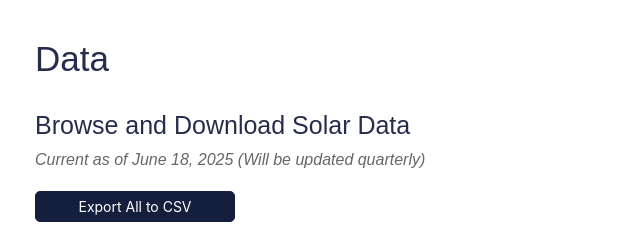
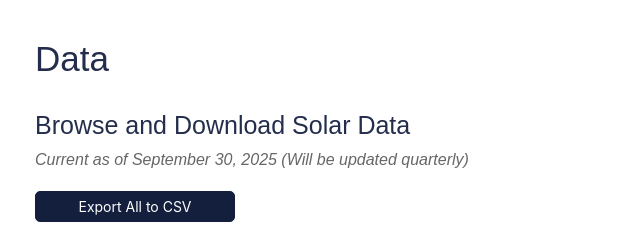
Before and after one commit to coopercenter/solar-database, a Django app: template database/templates/database/data.html in a window 1280 px wide. Shown: the part 60-302 px from the top of the page, without its empty margins (0-640 px from the left). Run offline with Django 4.2, Linux system fonts and the light colour scheme; the template is opened without the code that fills it, so the values that code supplies are empty; parts of the project's set-up code (start-up, migrations or seed data) failed here and were passed over; some libraries are stand-ins or nearby versions.

Commit message:
updated date to September 30 on various pages

```diff
--- a/database/plotly_dash.py
+++ b/database/plotly_dash.py
@@ -565,7 +565,7 @@ dashapp.layout =  dbc.Container([
                       style={
                           'margin-left': 8,
                       }),
-            html.Div(html.P('Visualizations reflect all projects in the database as of June 18, 2025. Project Size map includes all projects regardless of local permit status. Hovertext labels on all maps and graphs provide supplemental information.'),
+            html.Div(html.P('Visualizations reflect all projects in the database as of September 30, 2025. Project Size map includes all projects regardless of local permit status. Hovertext labels on all maps and graphs provide supplemental information.'),
                      style={
                           'margin-left':8,
                           'width':1000
--- a/database/templates/database/dash.html
+++ b/database/templates/database/dash.html
@@ -24,7 +24,7 @@
             </p>
 
             <p>
-            Project data is current through <strong>June 18, 2025</strong>. New datapoints for this release are
+            Project data is current through <strong>September 30, 2025</strong>. New datapoints for this release are
             SCC Docket Numbers and SCC Year of Action.
             </p>
 
@@ -36,7 +36,7 @@
 
             <p>
             <strong>To cite our data:</strong>
-            <em>Weldon Cooper Center for Public Service at the University of Virginia. June 18, 2025.
+            <em>Weldon Cooper Center for Public Service at the University of Virginia. September 30, 2025.
             “Virginia Solar Database.” <a href="https://solardatabase.coopercenter.org/">
             https://solardatabase.coopercenter.org/</a>.</em>
             </p>
--- a/database/templates/database/data.html
+++ b/database/templates/database/data.html
@@ -12,7 +12,7 @@
                 <p>Explore this inventory of local ordinances and policies as they relate to native and pollinator-friendly plant species for utility-scale solar energy facilities in Virginia. Data was provided by the Virginia Department of Conservation and Recreation based on their December 2023 report, <a href="https://www.dcr.virginia.gov/natural-heritage/document/va-solarordin-natveg.pdf">Virginia Localities Solar Ordinances and Native Vegetation.</a> Additional Pollinator-Smart information is available on the <a href="https://www.dcr.virginia.gov/natural-heritage/pollinator-smart">DCR website.</a></p>
                 <br> -->
                 <h2>Browse and Download Solar Data</h2>
-                <p><i>Current as of June 18, 2025 (Will be updated quarterly)</i></p>
+                <p><i>Current as of September 30, 2025 (Will be updated quarterly)</i></p>
                 <div>
                     <div style="line-height: 20%"><br></div>
                         <a class="btn btn-sm btn--blue-d" href="{% url 'export_csv' %}" style="margin-right: 20px">Export All to CSV</a> <!-- btn-light and btn-sm originally from Bootstrap, final layer btn-small modified in styles.css to correct width -->
--- a/database/templates/database/dictionary.html
+++ b/database/templates/database/dictionary.html
@@ -13,7 +13,7 @@
             <div class="card-body">
                 <h1>Dictionary</h1>
                 <h2>Browse and Download the Solar Data Dictionary</h2>
-                <p><i>Current as of June 18, 2025</i></p>
+                <p><i>Current as of September 30, 2025</i></p>
                 <div>
                     <div style="line-height: 20%"><br></div>
                         <a class="btn btn-sm btn--blue-d" href="{% url 'export_dictionary_csv' %}" style="margin-right: 20px">Export Dictionary to CSV</a> <!-- btn-light and btn-sm originally from Bootstrap, final layer btn-small modified in styles.css to correct width -->
```
